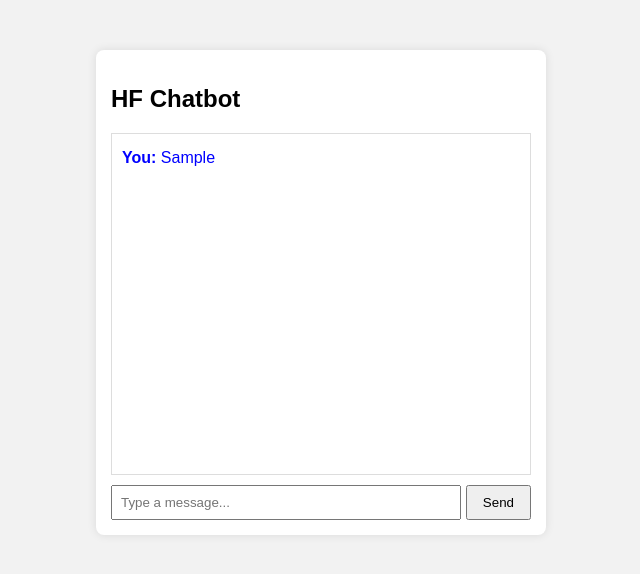
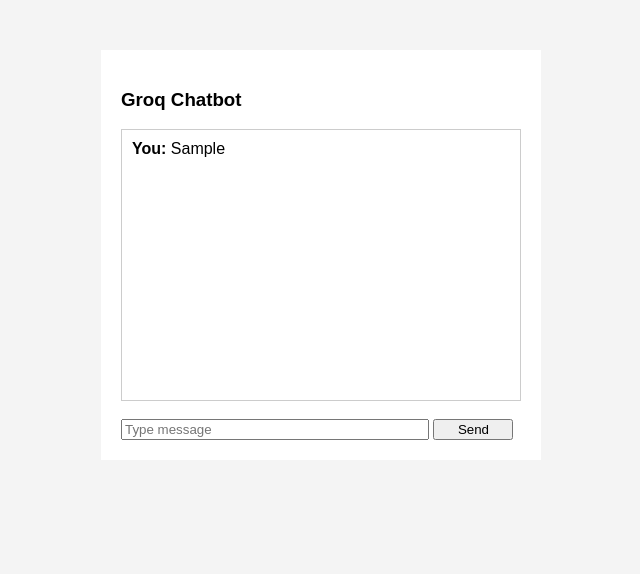
Before and after one commit to krishnakunae3631-cmyk/frontchat, a plain HTML site: page index.html in a window 1280 px wide. Both pictures are taken after typing "Sample" into the empty fields and a click on the button "Send". Shown: the whole page, without its empty margins (319-959 px from the left). Drawn offline with Linux system fonts and the light colour scheme; no server answers.

Commit message:
Update index.html

```diff
--- a/index.html
+++ b/index.html
@@ -1,59 +1,40 @@
 <!DOCTYPE html>
 <html>
 <head>
-  <title>Hugging Face Chatbot</title>
+  <title>Groq Chatbot</title>
   <style>
-    body { font-family: Arial; background:#f2f2f2; }
-    .box {
-      width:420px; margin:50px auto; background:#fff;
-      padding:15px; border-radius:8px;
-      box-shadow:0 0 10px rgba(0,0,0,.1);
-    }
-    #chat {
-      height:320px; border:1px solid #ddd;
-      padding:10px; overflow-y:auto; margin-bottom:10px;
-    }
-    .user { color:blue; margin:5px 0; }
-    .bot { color:green; margin:5px 0; }
-    .row { display:flex; gap:5px; }
-    input { flex:1; padding:8px; }
-    button { padding:8px 15px; }
+    body { font-family: Arial; background:#f4f4f4 }
+    #box { width:400px; margin:50px auto; background:#fff; padding:20px }
+    #chat { height:250px; overflow:auto; border:1px solid #ccc; padding:10px }
+    input { width:75% }
+    button { width:20% }
   </style>
 </head>
 <body>
-
-<div class="box">
-  <h2>HF Chatbot</h2>
-  <div id="chat"></div>
-  <div class="row">
-    <input id="input" placeholder="Type a message..." />
+  <div id="box">
+    <h3>Groq Chatbot</h3>
+    <div id="chat"></div><br>
+    <input id="msg" placeholder="Type message">
     <button onclick="send()">Send</button>
   </div>
-</div>
 
 <script>
-const BACKEND_URL = "https://ai-chat-back-1.onrender.com/chat"; // your backend URL
+const BACKEND = "https://ai-chat-back-1.onrender.com";
 
 async function send() {
-  const input = document.getElementById("input");
-  const chat = document.getElementById("chat");
-  const msg = input.value.trim();
-  if (!msg) return;
+  const msg = document.getElementById("msg").value;
+  document.getElementById("chat").innerHTML += `<b>You:</b> ${msg}<br>`;
+  document.getElementById("msg").value = "";
 
-  chat.innerHTML += `<div class="user"><b>You:</b> ${msg}</div>`;
-  input.value = "";
-
-  const res = await fetch(BACKEND_URL, {
+  const res = await fetch(BACKEND + "/chat", {
     method: "POST",
     headers: { "Content-Type": "application/json" },
     body: JSON.stringify({ message: msg })
   });
 
   const data = await res.json();
-  chat.innerHTML += `<div class="bot"><b>Bot:</b> ${data.reply}</div>`;
-  chat.scrollTop = chat.scrollHeight;
+  document.getElementById("chat").innerHTML += `<b>Bot:</b> ${data.reply}<br>`;
 }
 </script>
-
 </body>
 </html>
```
